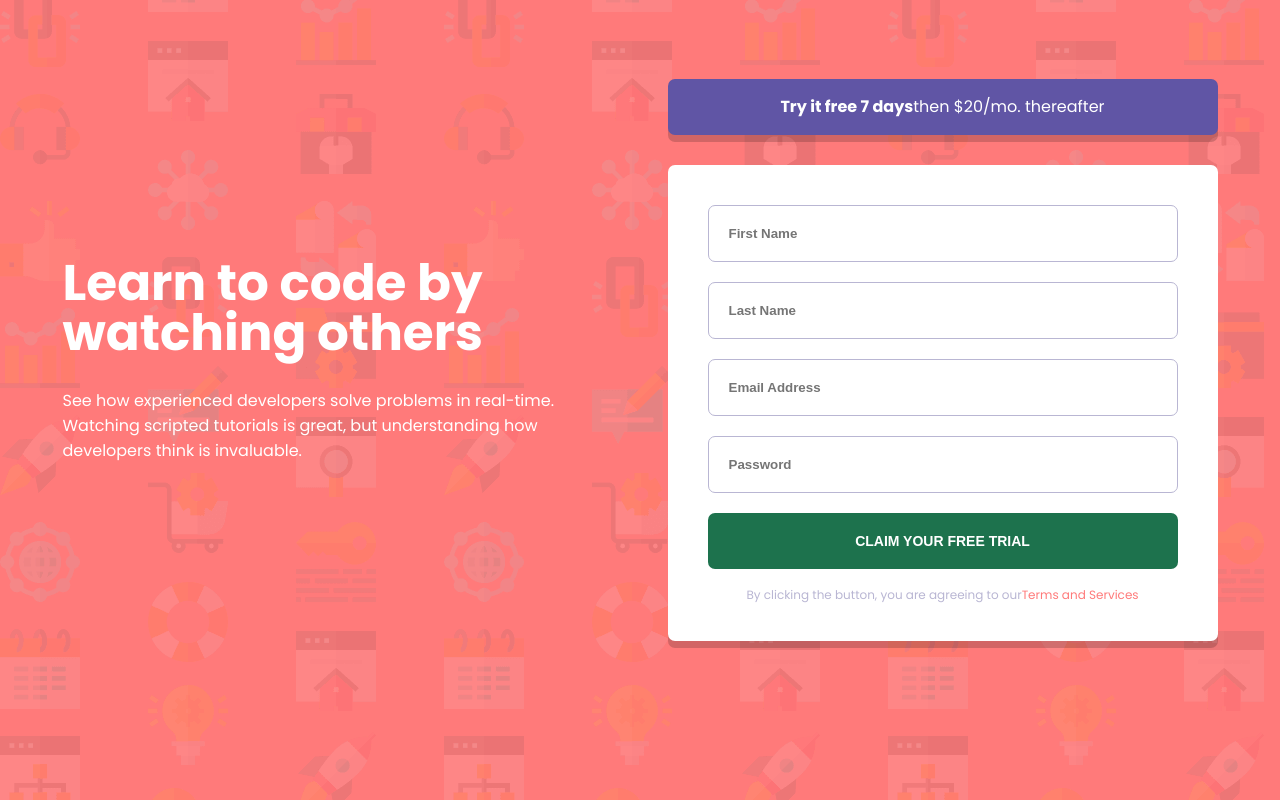
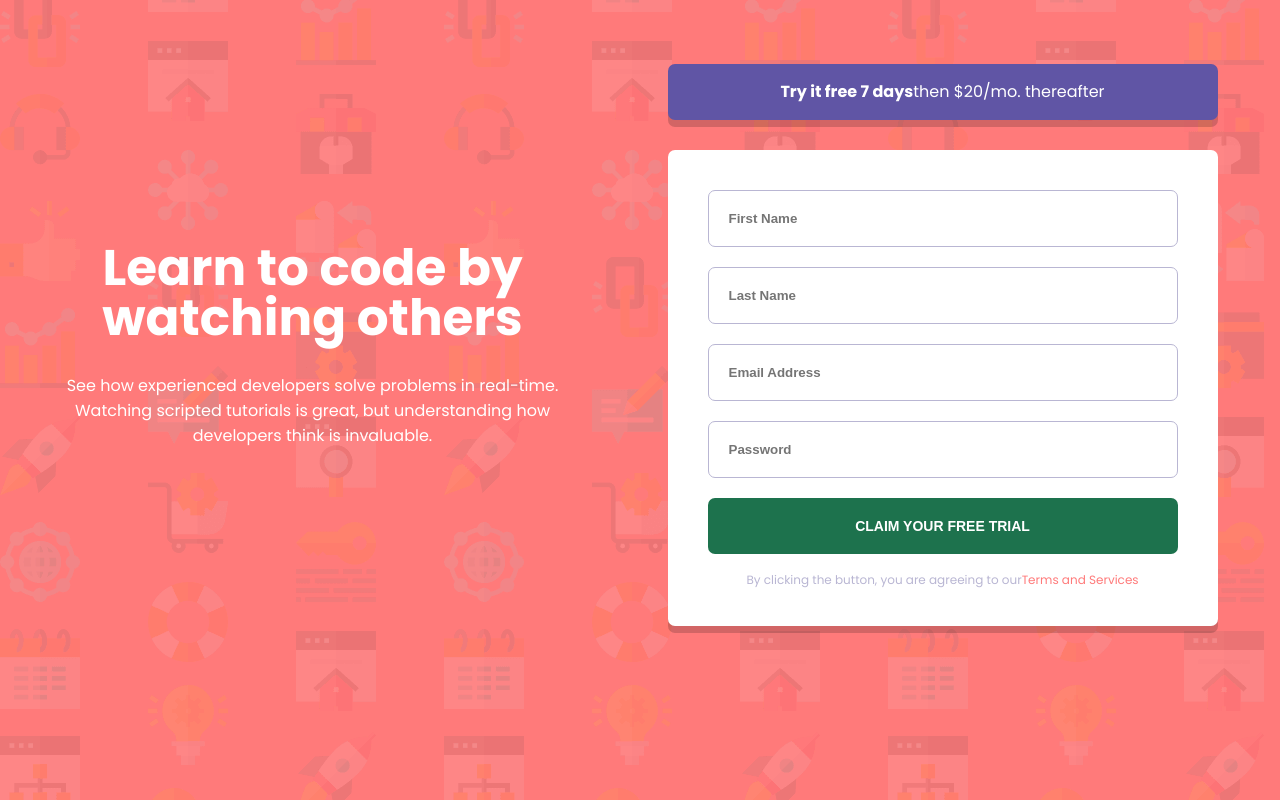
Before and after one commit to Joaovitorsw/intro-component-with-signup-form, a plain HTML site: page index.html in a window 1280 px wide. Drawn offline with Linux system fonts and the light colour scheme.

Commit message:
🐛 fix: fix height

```diff
--- a/style.css
+++ b/style.css
@@ -183,13 +183,11 @@ input[type="email"] {
   }
   main {
     flex-direction: row;
-    margin-top: 90px;
     justify-content: space-around;
-    max-height: 500px;
+    height: 650px;
   }
   .text-content {
-    text-align: unset;
-    position: relative;
+    justify-content: center;
     margin-right: 20px;
   }
   .title-text {
```
